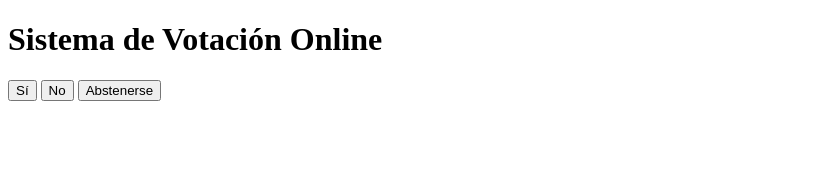
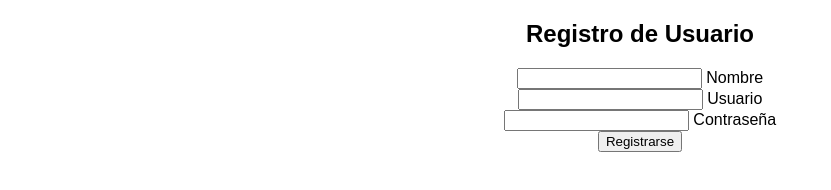
Before and after one commit to ledguty/sistema-votacion_online, a plain HTML site: page index.html in a window 1280 px wide. Shown: the whole page, without its empty margins (0-831 px from the left). Drawn offline with Linux system fonts and the light colour scheme.

Commit message:
index.html

```diff
--- a/index.html
+++ b/index.html
@@ -1,18 +1,33 @@
 <!DOCTYPE html>
-<html lang="es">
+<html lang="en">
 <head>
   <meta charset="UTF-8">
-  <title>Sistema de Votación Online</title>
-  <link rel="stylesheet" href="styles.css">
+  <meta name="viewport" content="width=device-width, initial-scale=1.0">
+  <title>Firebase Registro</title>
+  <link rel="stylesheet" href="style.css">
 </head>
 <body>
-  <h1>Sistema de Votación Online</h1>
-  <div id="opciones">
-    <button id="si">Sí</button>
-    <button id="no">No</button>
-    <button id="abstenerse">Abstenerse</button>
+  <div class="box">
+    <div class="form">
+      <form method="POST" onsubmit="return registrarUsuario();">
+        <h2>Registro de Usuario</h2>
+        <div class="inputbox">
+          <input type="text" value="" id="nombre" required>
+          <span>Nombre</span>
+        </div>
+        <div class="inputbox">
+          <input type="text" value="" id="usuario" required>
+          <span>Usuario</span>
+        </div>
+        <div class="inputbox">
+          <input type="password" value="" id="contraseña" required>
+          <span>Contraseña</span>
+        </div>
+        <input type="submit" value="Registrarse">
+      </form>
+    </div>
   </div>
-  <div id="resultado"></div>
-  <script src="script.js"></script>
+
+  <script type="module" src="script.js"></script>
 </body>
 </html>
```
